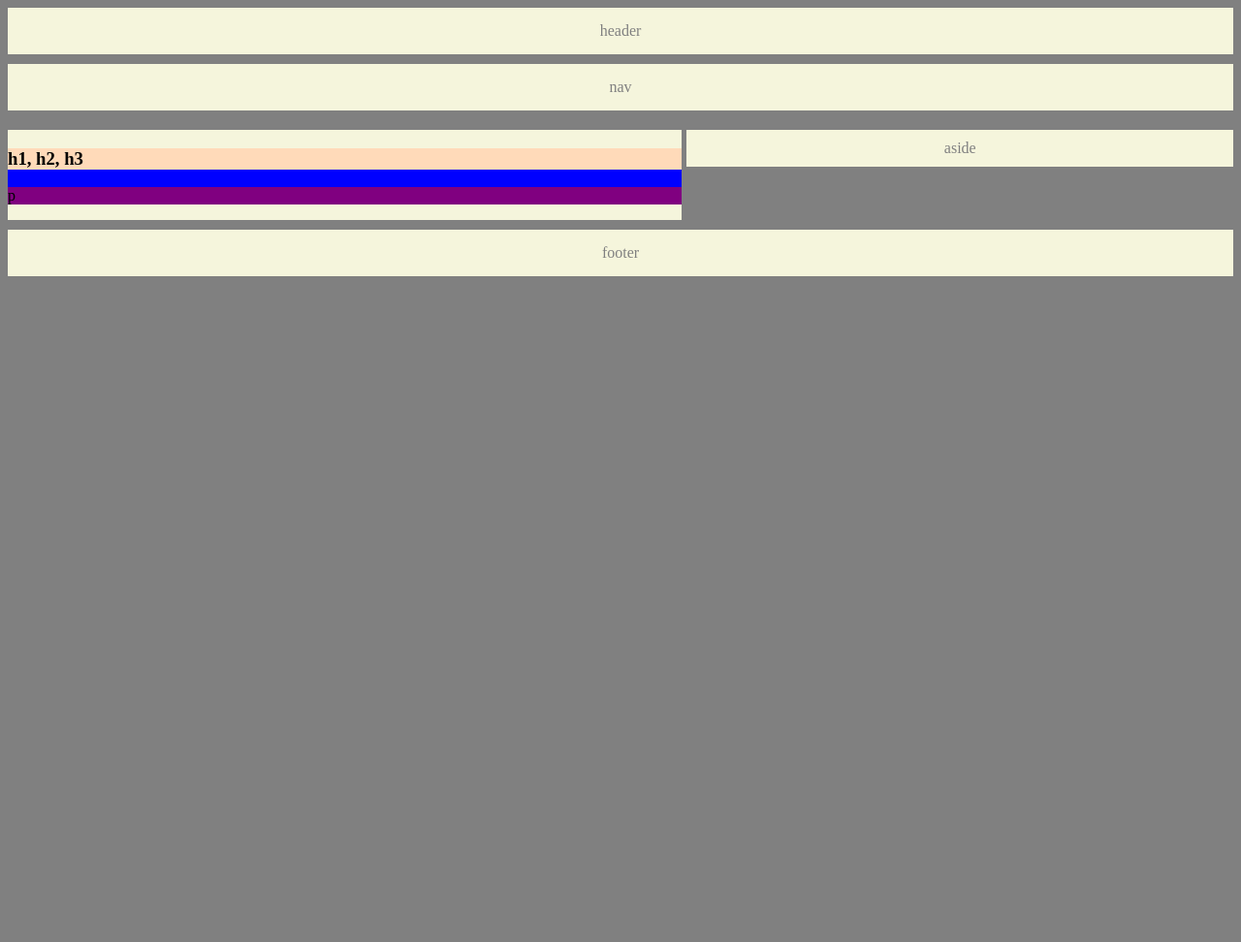
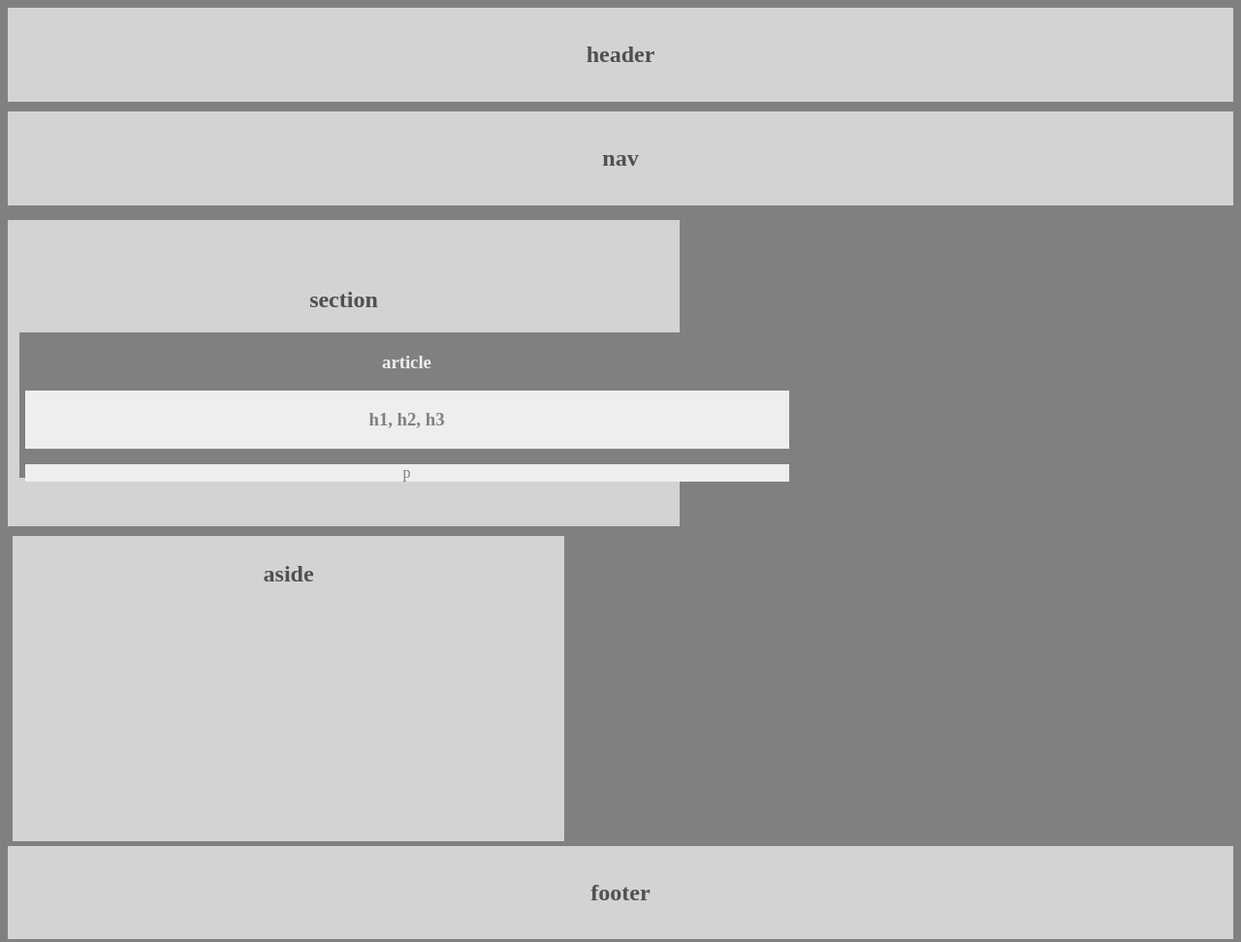
Before and after one commit to smithpyz/hw-wireframe, a plain HTML site: page index.html in a window 1280 px wide. Shown: the whole page at 97% size. Before the commit the page ends 800 px from the top, so only its background shows below. Drawn offline with Linux system fonts and the light colour scheme.

Commit message:
homework submission1

```diff
--- a/index.html
+++ b/index.html
@@ -9,25 +9,53 @@
 
 <body>
     <header>
-        <span>header</span>
+        <h2>header</h2>
     </header>
 
-    <nav>nav</nav>
+    <nav>
+        <h2>nav</h2>
+    </nav>
 
     <section>
-        <article>
-            <div class="little">
-                <h1>h1, h2, h3</h1>
+        <h2>section</h2>
+        <div id='article'>
+            <h3>article</h3>
+                <div id='little'>
+                    <h3>h1, h2, h3</h3>
+                </div>
+                <div id='little2'>
+                    <p>p</p>
+                </div>
+        </div>
+    </section>
+
+    <aside>
+        <h2>aside</h2>
+    </aside>
+
+    <footer>
+        <h2>footer</h2>
+    </footer>
+
+
+        <!-- <div id="article">
+            article
+
+        <section id="divisor">
+            <div id="little">
+                h1, h2, h3
             </div>
-            <div class="little2">
-                <p>p</p>
+
+            <div id="little2">
+                p
             </div>
-        </article>
-    </section>
+        </div>
+        </section>
+
 
     <aside>aside</aside>
 
-    <footer>footer</footer>
+    <footer>footer</footer> -->
 
 
 
--- a/style.css
+++ b/style.css
@@ -3,58 +3,79 @@ body {
 }
 
 header {
-    background-color: beige;
+    background-color: #D3D3D3;
     margin-bottom: 10px;
     text-align: center;
     padding: 15px;
-    color: grey;
+    color: #505050;
 }
 
 nav {
-    background-color: beige;
+    background-color: #D3D3D3;
     margin-bottom: 10px;
     text-align: center;
     padding: 15px;
-    color: grey;
+    color: #505050;
 
 }
 
 section {
+    text-align: center;
+    color: #505050;
     float: left;
-    width: 55%;
-    background-color:beige;
-    margin-top: 10px;
-    margin-bottom: 10px;
+    width: 53%;
+    height: 293px;
+    background-color: #D3D3D3;
+    margin-top: 5px;
+    margin-bottom: 5px;
+    margin-right: 5px;
+    padding: 11.5px;
+    align-content: center;
 }
 
-article {
-    background-color: blue;
+#article {
+    color: #eee;
+    background-color: grey;
+    height: 150px;
+    width: 800px;
+    padding: 1px;
+    align-content: center;
+    box-sizing: border-box;
 }
 
-h1, h2, h3 {
-    background-color: peachpuff;
+#little {
+    background-color: #eee;
+    color: grey;
+    text-align: center;
+    margin: 5px;
+    align-content: center;
 }
 
-p {
-    background-color: purple;
+#little2 {
+    background-color: #eee;
+    color: grey;
+    text-align: center;
+    margin: 5px;
 }
 
 aside {
-    background-color: beige;
-    float: right;
-    width: 43%;
-    margin-top: 10px;
-    margin-bottom: 10px;
-    color: grey;
+    background-color: #D3D3D3;
+    height: 302px;
+    float: left;
+    width: 44%;
+    margin-top: 5px;
+    margin-bottom: 5px;
+    margin-left: 5px;
+    padding: 6.5px;
+    color: #505050;
     text-align: center;
-    padding: 10px;
 }
 
 footer {
     clear: both;
-    background-color: beige;
+    background-color: #D3D3D3;
     margin-top: 10px;
     text-align: center;
     padding: 15px;
-    color: grey;
+    color: #505050;
 }
```
